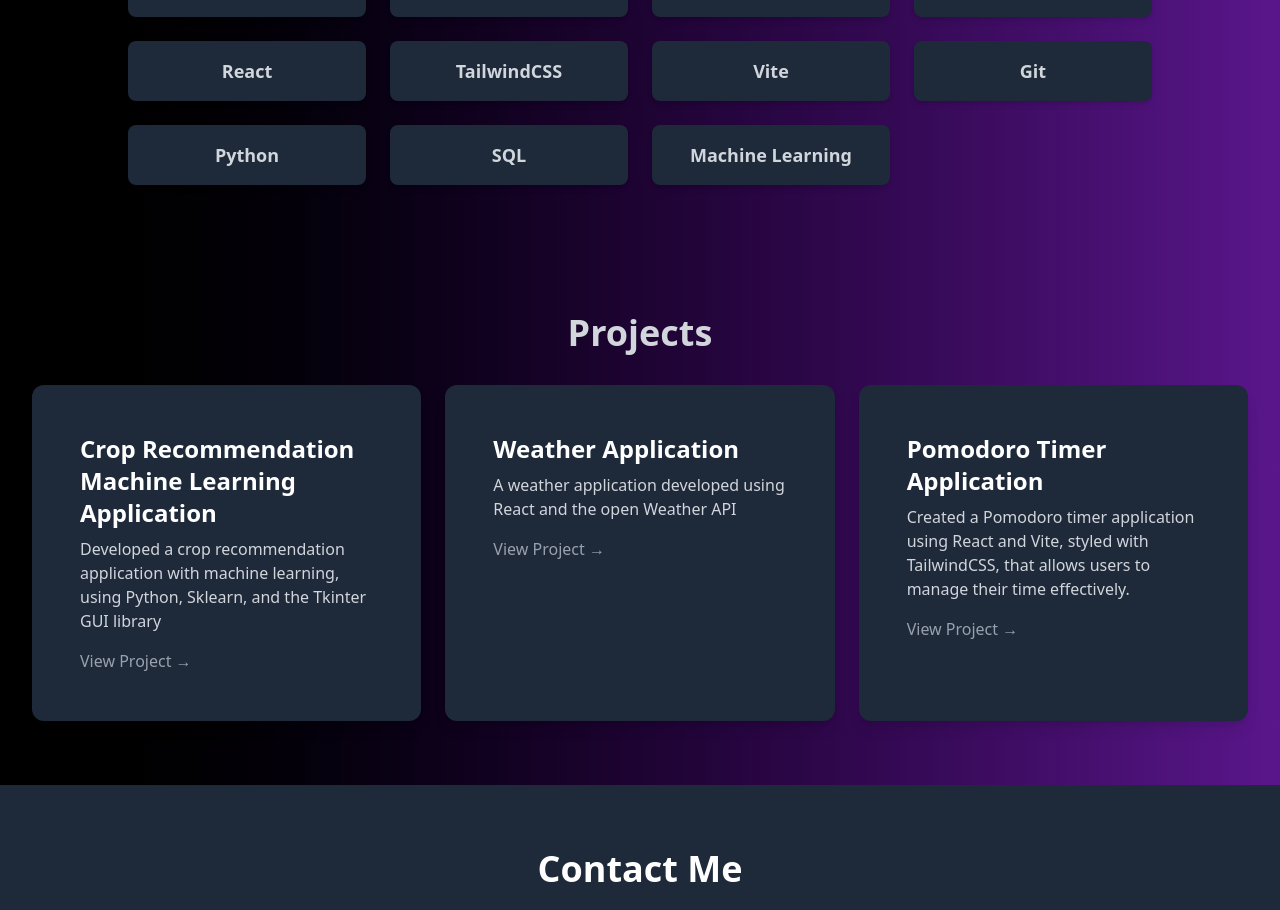
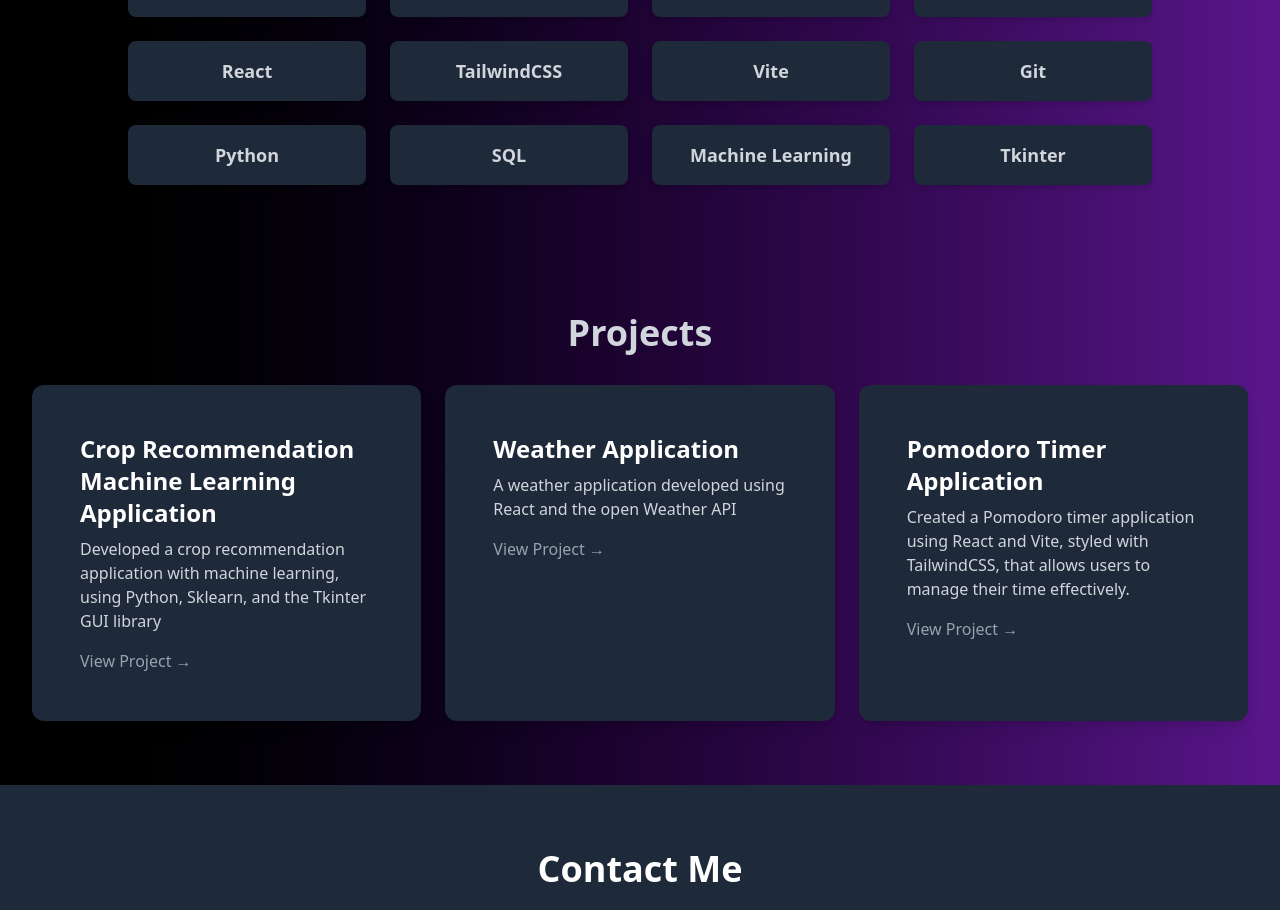
Before and after one commit to charlie-fitzgerald/my_portfolio, a React (Vite) app: page / in a window 1280 px wide. Shown: the part 1309-2219 px from the top of the page. Built offline with nearby package versions, Linux system fonts and the light colour scheme.

Commit message:
Update skills

```diff
--- a/src/components/Skills.jsx
+++ b/src/components/Skills.jsx
@@ -13,6 +13,7 @@ const Skills = () => {
     "Python",
     "SQL",
     "Machine Learning",
+    "Tkinter",
   ];
 
   return (
```
